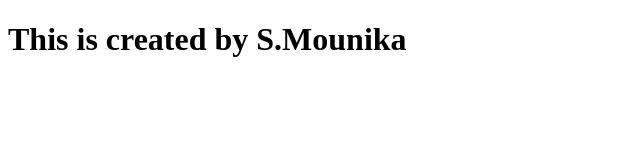
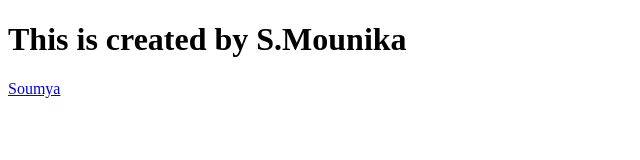
Before and after one commit to Viswanadhapallivennela19/10000coders, a plain HTML site: page day.html in a window 1280 px wide. Shown: the full height of the page, 0-640 px from the left. Drawn offline with Linux system fonts and the light colour scheme.

Commit message:
added by soumya

```diff
--- a/day.html
+++ b/day.html
@@ -7,5 +7,6 @@
 </head>
 <body>
     <h1>This is created by S.Mounika</h1>
+    <a href="Routing/index.html">Soumya</a>
 </body>
 </html>
```
